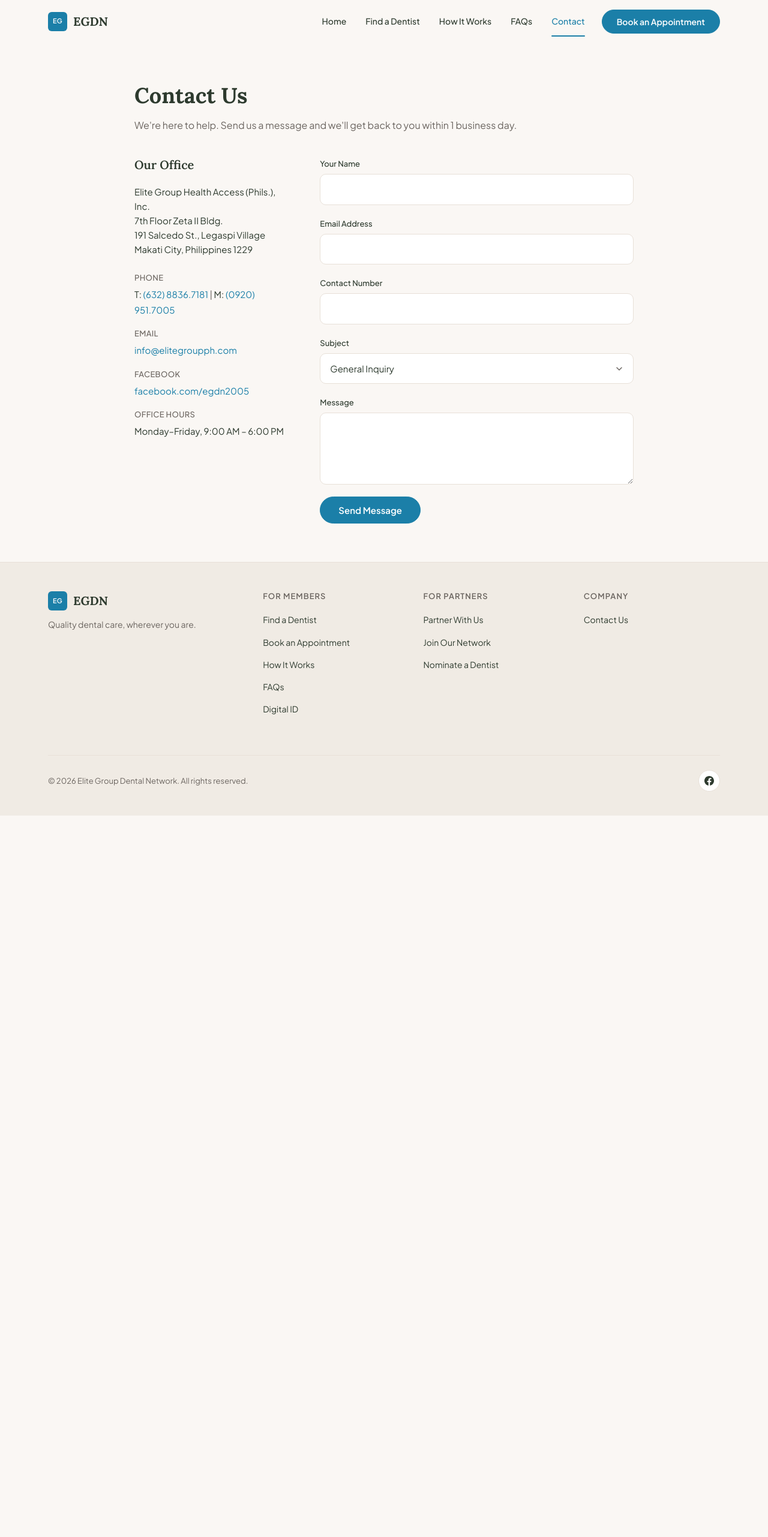
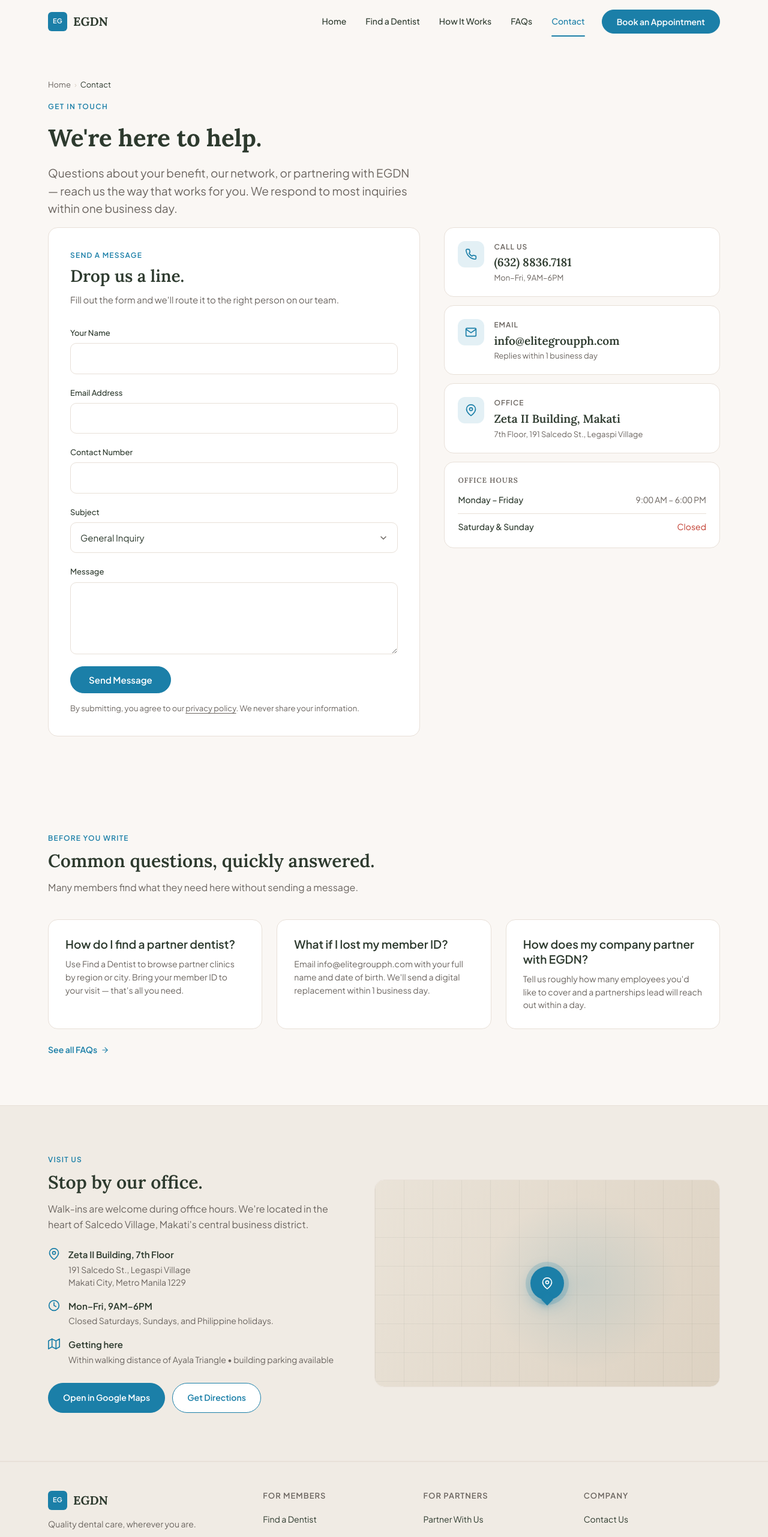
Before and after one commit to airemcs/egdn-redesign, a Next.js app: page /contact in a window 1280 px wide. Shown: the top 2563 px of the page at 60% size. Before the commit the page ends 1360 px from the top, so only its background shows below. Built offline with nearby package versions, Linux system fonts and the light colour scheme.

Commit message:
Fix Contact Page

```diff
--- a/app/contact/page.tsx
+++ b/app/contact/page.tsx
@@ -1,4 +1,5 @@
 import type { Metadata } from 'next';
+import Link from 'next/link';
 import ContactForm from '@/components/forms/ContactForm';
 
 export const metadata: Metadata = {
@@ -6,125 +7,350 @@ export const metadata: Metadata = {
   description: 'Send EGDN a message. We respond within 1 business day.',
 };
 
+const OFFICE_ADDRESS_LINES = [
+  'Elite Group Health Access (Phils.), Inc.',
+  '7th Floor Zeta II Bldg.',
+  '191 Salcedo St., Legaspi Village',
+  'Makati City, Philippines 1229',
+];
+const MAPS_QUERY =
+  'Zeta+II+Building+191+Salcedo+Street+Legaspi+Village+Makati+City';
+const MAPS_URL = `https://www.google.com/maps/search/?api=1&query=${MAPS_QUERY}`;
+
+const faqs = [
+  {
+    q: 'How do I find a partner dentist?',
+    a: 'Use Find a Dentist to browse partner clinics by region or city. Bring your member ID to your visit — that\'s all you need.',
+  },
+  {
+    q: 'What if I lost my member ID?',
+    a: 'Email info@elitegroupph.com with your full name and date of birth. We\'ll send a digital replacement within 1 business day.',
+  },
+  {
+    q: 'How does my company partner with EGDN?',
+    a: 'Tell us roughly how many employees you\'d like to cover and a partnerships lead will reach out within a day.',
+  },
+];
+
+const PhoneIcon = () => (
+  <svg width="20" height="20" viewBox="0 0 24 24" fill="none" stroke="currentColor" strokeWidth="2" strokeLinecap="round" strokeLinejoin="round" aria-hidden>
+    <path d="M22 16.92v3a2 2 0 0 1-2.18 2 19.79 19.79 0 0 1-8.63-3.07 19.5 19.5 0 0 1-6-6 19.79 19.79 0 0 1-3.07-8.67A2 2 0 0 1 4.11 2h3a2 2 0 0 1 2 1.72 12.84 12.84 0 0 0 .7 2.81 2 2 0 0 1-.45 2.11L8.09 9.91a16 16 0 0 0 6 6l1.27-1.27a2 2 0 0 1 2.11-.45 12.84 12.84 0 0 0 2.81.7A2 2 0 0 1 22 16.92z" />
+  </svg>
+);
+
+const MailIcon = () => (
+  <svg width="20" height="20" viewBox="0 0 24 24" fill="none" stroke="currentColor" strokeWidth="2" strokeLinecap="round" strokeLinejoin="round" aria-hidden>
+    <path d="M4 4h16c1.1 0 2 .9 2 2v12c0 1.1-.9 2-2 2H4c-1.1 0-2-.9-2-2V6c0-1.1.9-2 2-2z" />
+    <polyline points="22,6 12,13 2,6" />
+  </svg>
+);
+
+const PinIcon = () => (
+  <svg width="20" height="20" viewBox="0 0 24 24" fill="none" stroke="currentColor" strokeWidth="2" strokeLinecap="round" strokeLinejoin="round" aria-hidden>
+    <path d="M21 10c0 7-9 13-9 13s-9-6-9-13a9 9 0 0 1 18 0z" />
+    <circle cx="12" cy="10" r="3" />
+  </svg>
+);
+
+const ClockIcon = () => (
+  <svg width="20" height="20" viewBox="0 0 24 24" fill="none" stroke="currentColor" strokeWidth="2" strokeLinecap="round" strokeLinejoin="round" aria-hidden>
+    <circle cx="12" cy="12" r="10" />
+    <polyline points="12 6 12 12 16 14" />
+  </svg>
+);
+
+const MapMiniIcon = () => (
+  <svg width="20" height="20" viewBox="0 0 24 24" fill="none" stroke="currentColor" strokeWidth="2" strokeLinecap="round" strokeLinejoin="round" aria-hidden>
+    <polygon points="1 6 1 22 8 18 16 22 23 18 23 2 16 6 8 2 1 6" />
+    <line x1="8" y1="2" x2="8" y2="18" />
+    <line x1="16" y1="6" x2="16" y2="22" />
+  </svg>
+);
+
 export default function ContactPage() {
   return (
-    <div className="mx-auto max-w-4xl px-4 py-12 sm:px-6 lg:px-8 lg:py-16">
-      <h1 className="font-display text-3xl font-bold text-text lg:text-4xl">Contact Us</h1>
-      <p className="mt-3 text-[16px] text-text-muted">
-        We're here to help. Send us a message and we'll get back to you within 1 business day.
-      </p>
+    <>
+      {/* ── Page header ────────────────────────────────────────────────────── */}
+      {/* Whole header block (breadcrumb + title) is pushed down so "Get in touch"
+          aligns with the home hero's "Quality dental care" eyebrow. Breadcrumb stays
+          tight against the eyebrow with a small mb. */}
+      <section className="mx-auto max-w-300 px-5 pt-12 pb-4 sm:px-6 sm:pt-16 lg:px-10 lg:pt-[58px]">
+        <nav aria-label="Breadcrumb" className="mb-4 flex flex-wrap items-center gap-1.5 text-[13px] text-text-muted">
+          <Link href="/" className="hover:text-brand">Home</Link>
+          <span className="text-border-strong">›</span>
+          <span className="text-text">Contact</span>
+        </nav>
+        <span className="mb-2 block text-[11px] font-semibold uppercase tracking-[0.12em] text-brand sm:mb-3 sm:text-[12px]">
+          Get in touch
+        </span>
+        <h1 className="mt-3 mb-[14px] font-display text-[28px] font-bold leading-[1.2] text-text sm:mt-4 sm:mb-[18px] sm:text-[34px] lg:text-[40px]">
+          We're here to help.
+        </h1>
+        <p
+          className="max-w-[620px] text-[16px] leading-[1.55] text-text-muted lg:text-[19px]"
+          style={{ textWrap: 'pretty' } as React.CSSProperties}
+        >
+          Questions about your benefit, our network, or partnering with EGDN — reach us the
+          way that works for you. We respond to most inquiries within one business day.
+        </p>
+      </section>
 
-      {/* Mobile-only quick-contact cards — one tap per channel */}
-      <div className="mt-6 flex flex-col gap-3 lg:hidden">
-        <a
-          href="tel:+63288367181"
-          className="flex items-center gap-4 rounded-card border border-border bg-surface px-4 py-3.5 transition-colors hover:border-brand"
-        >
-          <span className="grid h-11 w-11 shrink-0 place-items-center rounded-full bg-brand-light text-brand">
-            <svg width="20" height="20" viewBox="0 0 24 24" fill="none" stroke="currentColor" strokeWidth="2" strokeLinecap="round" strokeLinejoin="round" aria-hidden>
-              <path d="M22 16.92v3a2 2 0 0 1-2.18 2 19.79 19.79 0 0 1-8.63-3.07 19.5 19.5 0 0 1-6-6 19.79 19.79 0 0 1-3.07-8.67A2 2 0 0 1 4.11 2h3a2 2 0 0 1 2 1.72 12.84 12.84 0 0 0 .7 2.81 2 2 0 0 1-.45 2.11L8.09 9.91a16 16 0 0 0 6 6l1.27-1.27a2 2 0 0 1 2.11-.45 12.84 12.84 0 0 0 2.81.7A2 2 0 0 1 22 16.92z"/>
+      {/* ── Form + Sidebar ─────────────────────────────────────────────────── */}
+      <section className="mx-auto max-w-300 px-5 pb-10 sm:px-6 sm:pb-14 lg:px-10 lg:pb-20">
+        <div className="grid gap-6 lg:grid-cols-[1.35fr_1fr] lg:items-start lg:gap-10">
+          {/* Form — order 2 on mobile (after tiles), 1 on desktop (left) */}
+          <div className="order-2 rounded-card border border-border bg-surface p-6 sm:p-8 lg:order-1 lg:p-9">
+            <span className="block text-[11px] font-semibold uppercase tracking-widest text-brand sm:text-[12px]">
+              Send a message
+            </span>
+            <h2 className="mt-1.5 font-display text-[24px] font-semibold text-text sm:text-[28px]">
+              Drop us a line.
+            </h2>
+            <p className="mt-2 mb-6 text-[15px] text-text-muted sm:mb-8">
+              Fill out the form and we'll route it to the right person on our team.
+            </p>
+            <ContactForm />
+            <p className="mt-4 text-[13px] leading-[1.5] text-text-muted">
+              By submitting, you agree to our <Link href="/privacy" className="underline underline-offset-[3px] hover:text-text">privacy policy</Link>. We never share your information.
+            </p>
+          </div>
+
+          {/* Sidebar — order 1 on mobile (above form), 2 on desktop (right) */}
+          <aside className="order-1 flex flex-col gap-3.5 lg:order-2">
+            <ContactTile
+              href="tel:+63288367181"
+              label="Call us"
+              value="(632) 8836.7181"
+              sub="Mon–Fri, 9AM–6PM"
+              icon={<PhoneIcon />}
+            />
+            <ContactTile
+              href="mailto:info@elitegroupph.com"
+              label="Email"
+              value="info@elitegroupph.com"
+              sub="Replies within 1 business day"
+              icon={<MailIcon />}
+              valueClassName="break-all"
+            />
+            <ContactTile
+              label="Office"
+              value="Zeta II Building, Makati"
+              sub="7th Floor, 191 Salcedo St., Legaspi Village"
+              icon={<PinIcon />}
+            />
+
+            {/* Hours card */}
+            <div className="rounded-card border border-border bg-surface p-5 sm:p-[22px]">
+              <h4 className="mb-3.5 text-[12px] font-semibold uppercase tracking-[0.08em] text-text-muted">
+                Office hours
+              </h4>
+              <dl className="flex flex-col gap-2.5 text-[14px]">
+                <div className="flex items-center justify-between border-b border-border pb-2.5">
+                  <dt className="font-medium text-text">Monday – Friday</dt>
+                  <dd className="text-text-muted tabular-nums">9:00 AM – 6:00 PM</dd>
+                </div>
+                <div className="flex items-center justify-between">
+                  <dt className="font-medium text-text">Saturday &amp; Sunday</dt>
+                  <dd className="text-error">Closed</dd>
+                </div>
+              </dl>
+            </div>
+          </aside>
+        </div>
+      </section>
+
+      {/* ── FAQ strip ──────────────────────────────────────────────────────── */}
+      <section className="mx-auto max-w-300 px-5 py-10 sm:px-6 sm:py-14 lg:px-10 lg:py-20">
+        <div className="mb-6 max-w-[640px] sm:mb-10">
+          <span className="block text-[11px] font-semibold uppercase tracking-widest text-brand sm:text-[12px]">
+            Before you write
+          </span>
+          <h2 className="mt-2 font-display text-[22px] font-semibold text-text sm:text-[26px] lg:text-[30px]">
+            Common questions, quickly answered.
+          </h2>
+          <p className="mt-2 text-[15px] leading-relaxed text-text-muted sm:mt-3 sm:text-[16px]">
+            Many members find what they need here without sending a message.
+          </p>
+        </div>
+        <div className="grid gap-3 sm:grid-cols-3 sm:gap-6">
+          {faqs.map((f) => (
+            <div
+              key={f.q}
+              className="rounded-card border border-border bg-surface p-5 sm:p-7"
+            >
+              <h3 className="font-display text-[17px] font-semibold leading-[1.25] text-text sm:text-[19px]">
+                {f.q}
+              </h3>
+              <p className="mt-2.5 text-[14px] leading-[1.55] text-text-muted">{f.a}</p>
+            </div>
+          ))}
+        </div>
+        <div className="mt-5">
+          <Link
+            href="/faqs"
+            className="inline-flex items-center gap-1.5 text-[14px] font-semibold text-brand hover:gap-2 transition-[gap]"
+          >
+            See all FAQs
+            <svg width="14" height="14" viewBox="0 0 24 24" fill="none" stroke="currentColor" strokeWidth="2" strokeLinecap="round" strokeLinejoin="round" aria-hidden>
+              <line x1="5" y1="12" x2="19" y2="12" />
+              <polyline points="12 5 19 12 12 19" />
             </svg>
-          </span>
-          <span className="flex flex-col">
-            <span className="text-[11px] font-semibold uppercase tracking-widest text-text-muted">Call us</span>
-            <span className="text-[16px] font-bold leading-tight text-brand">(632) 8836.7181</span>
-            <span className="mt-0.5 text-[12px] text-text-muted">Mon–Fri, 9AM–6PM</span>
-          </span>
-        </a>
+          </Link>
+        </div>
+      </section>
 
-        <a
-          href="mailto:info@elitegroupph.com"
-          className="flex items-center gap-4 rounded-card border border-border bg-surface px-4 py-3.5 transition-colors hover:border-brand"
-        >
-          <span className="grid h-11 w-11 shrink-0 place-items-center rounded-full bg-brand-light text-brand">
-            <svg width="20" height="20" viewBox="0 0 24 24" fill="none" stroke="currentColor" strokeWidth="2" strokeLinecap="round" strokeLinejoin="round" aria-hidden>
-              <rect x="2" y="4" width="20" height="16" rx="2" />
-              <polyline points="22 6 12 13 2 6" />
-            </svg>
-          </span>
-          <span className="flex flex-col">
-            <span className="text-[11px] font-semibold uppercase tracking-widest text-text-muted">Email</span>
-            <span className="text-[16px] font-bold leading-tight text-brand break-all">info@elitegroupph.com</span>
-            <span className="mt-0.5 text-[12px] text-text-muted">Replies within 1 business day</span>
-          </span>
-        </a>
+      {/* ── Office / Map ───────────────────────────────────────────────────── */}
+      <section className="border-y border-border bg-bg-deep">
+        <div className="mx-auto max-w-300 px-5 py-10 sm:px-6 sm:py-14 lg:px-10 lg:py-20">
+          <div className="grid gap-8 lg:grid-cols-[1fr_1.2fr] lg:items-center lg:gap-16">
+            <div>
+              <span className="block text-[11px] font-semibold uppercase tracking-widest text-brand sm:text-[12px]">
+                Visit us
+              </span>
+              <h2 className="mt-2 font-display text-[22px] font-semibold text-text sm:text-[26px] lg:text-[30px]">
+                Stop by our office.
+              </h2>
+              <p className="mt-3 text-[15px] leading-relaxed text-text-muted sm:text-[16px]">
+                Walk-ins are welcome during office hours. We're located in the heart of
+                Salcedo Village, Makati's central business district.
+              </p>
 
-        <div className="flex items-center gap-4 rounded-card border border-border bg-surface px-4 py-3.5">
-          <span className="grid h-11 w-11 shrink-0 place-items-center rounded-full bg-brand-light text-brand">
-            <svg width="20" height="20" viewBox="0 0 24 24" fill="none" stroke="currentColor" strokeWidth="2" strokeLinecap="round" strokeLinejoin="round" aria-hidden>
-              <path d="M21 10c0 7-9 13-9 13s-9-6-9-13a9 9 0 0 1 18 0z" />
-              <circle cx="12" cy="10" r="3" />
-            </svg>
-          </span>
-          <span className="flex flex-col">
-            <span className="text-[11px] font-semibold uppercase tracking-widest text-text-muted">Office</span>
-            <span className="text-[16px] font-bold leading-tight text-text">Makati City</span>
-            <span className="mt-0.5 text-[12px] text-text-muted">7th Floor Zeta II Bldg., Salcedo St.</span>
-          </span>
-        </div>
-      </div>
+              <dl className="mt-6 flex flex-col gap-4">
+                <div className="flex gap-3.5">
+                  <span className="mt-0.5 shrink-0 text-brand"><PinIcon /></span>
+                  <div>
+                    <dt className="font-semibold text-[15px] text-text">Zeta II Building, 7th Floor</dt>
+                    <dd className="mt-0.5 text-[14px] leading-[1.5] text-text-muted">
+                      191 Salcedo St., Legaspi Village
+                      <br />
+                      Makati City, Metro Manila 1229
+                    </dd>
+                  </div>
+                </div>
+                <div className="flex gap-3.5">
+                  <span className="mt-0.5 shrink-0 text-brand"><ClockIcon /></span>
+                  <div>
+                    <dt className="font-semibold text-[15px] text-text">Mon–Fri, 9AM–6PM</dt>
+                    <dd className="mt-0.5 text-[14px] leading-[1.5] text-text-muted">
+                      Closed Saturdays, Sundays, and Philippine holidays.
+                    </dd>
+                  </div>
+                </div>
+                <div className="flex gap-3.5">
+                  <span className="mt-0.5 shrink-0 text-brand"><MapMiniIcon /></span>
+                  <div>
+                    <dt className="font-semibold text-[15px] text-text">Getting here</dt>
+                    <dd className="mt-0.5 text-[14px] leading-[1.5] text-text-muted">
+                      Within walking distance of Ayala Triangle • building parking available
+                    </dd>
+                  </div>
+                </div>
+              </dl>
 
-      <div className="mt-6 grid gap-12 lg:mt-10 lg:grid-cols-[1fr_2fr]">
-        {/* Form — first on mobile (order-1), right column on desktop (order-2) */}
-        <div className="order-1 lg:order-2">
-          <ContactForm />
-        </div>
-
-        {/* Full office details — below form on mobile, left column on desktop */}
-        <div className="order-2 lg:order-1">
-          <h2 className="font-display text-xl font-semibold text-text mb-5">Our Office</h2>
-          <address className="not-italic text-[15px] leading-[1.6] text-text">
-            Elite Group Health Access (Phils.), Inc.
-            <br />
-            7th Floor Zeta II Bldg.
-            <br />
-            191 Salcedo St., Legaspi Village
-            <br />
-            Makati City, Philippines 1229
-          </address>
-
-          <dl className="mt-6 space-y-4 text-[15px]">
-            <div>
-              <dt className="text-[13px] font-medium uppercase tracking-wide text-text-muted">Phone</dt>
-              <dd className="mt-1 text-text">
-                T:{' '}
-                <a href="tel:+63288367181" className="text-brand hover:underline">
-                  (632) 8836.7181
-                </a>{' '}
-                <span className="text-text-muted">|</span> M:{' '}
-                <a href="tel:+639209517005" className="text-brand hover:underline">
-                  (0920) 951.7005
-                </a>
-              </dd>
-            </div>
-            <div>
-              <dt className="text-[13px] font-medium uppercase tracking-wide text-text-muted">Email</dt>
-              <dd className="mt-1">
-                <a href="mailto:info@elitegroupph.com" className="text-brand hover:underline">
-                  info@elitegroupph.com
-                </a>
-              </dd>
-            </div>
-            <div>
-              <dt className="text-[13px] font-medium uppercase tracking-wide text-text-muted">Facebook</dt>
-              <dd className="mt-1">
+              <div className="mt-7 flex flex-wrap gap-3">
                 <a
-                  href="https://www.facebook.com/egdn2005/"
+                  href={MAPS_URL}
                   target="_blank"
                   rel="noopener noreferrer"
-                  className="text-brand hover:underline"
+                  className="inline-flex items-center justify-center gap-2 rounded-pill border border-brand bg-brand px-6 py-3 text-[14px] font-semibold text-white transition-colors hover:bg-[#166889] hover:border-[#166889]"
                 >
-                  facebook.com/egdn2005
+                  Open in Google Maps
                 </a>
-              </dd>
+                <a
+                  href={`https://www.google.com/maps/dir/?api=1&destination=${MAPS_QUERY}`}
+                  target="_blank"
+                  rel="noopener noreferrer"
+                  className="inline-flex items-center justify-center gap-2 rounded-pill border-[1.5px] border-brand bg-surface px-6 py-3 text-[14px] font-semibold text-brand transition-colors hover:bg-brand-light"
+                >
+                  Get Directions
+                </a>
+              </div>
             </div>
-            <div>
-              <dt className="text-[13px] font-medium uppercase tracking-wide text-text-muted">Office Hours</dt>
-              <dd className="mt-1 text-text">Monday–Friday, 9:00 AM – 6:00 PM</dd>
+
+            {/* Map illustration — stylized placeholder, not a real map */}
+            <div className="relative aspect-5/3 overflow-hidden rounded-card border border-border bg-surface">
+              <div
+                className="absolute inset-0"
+                style={{
+                  background:
+                    'radial-gradient(ellipse 40% 60% at 60% 50%, rgba(27,127,168,0.12), transparent 70%), linear-gradient(120deg, #EAE3D8 0%, #DDD2C2 100%)',
+                }}
+              />
+              {/* grid overlay */}
+              <div
+                className="absolute inset-0"
+                style={{
+                  backgroundImage:
+                    'linear-gradient(0deg, rgba(45,58,46,0.06) 1px, transparent 1px), linear-gradient(90deg, rgba(45,58,46,0.06) 1px, transparent 1px)',
+                  backgroundSize: '48px 48px',
+                }}
+              />
+              {/* center pin */}
+              <div className="absolute inset-0 grid place-items-center">
+                <div
+                  className="relative grid h-14 w-14 place-items-center rounded-full bg-brand text-white"
+                  style={{
+                    boxShadow:
+                      '0 8px 24px rgba(27,127,168,0.35), 0 0 0 8px rgba(27,127,168,0.18)',
+                  }}
+                >
+                  <PinIcon />
+                  <span
+                    aria-hidden
+                    className="absolute left-1/2 -bottom-1.5 h-3.5 w-3.5 -translate-x-1/2 rotate-45 bg-brand"
+                    style={{ boxShadow: '0 4px 8px rgba(27,127,168,0.3)' }}
+                  />
+                </div>
+              </div>
             </div>
-          </dl>
+          </div>
         </div>
-      </div>
-    </div>
+      </section>
+    </>
   );
 }
+
+function ContactTile({
+  href,
+  label,
+  value,
+  sub,
+  icon,
+  valueClassName = '',
+}: {
+  href?: string;
+  label: string;
+  value: string;
+  sub: string;
+  icon: React.ReactNode;
+  valueClassName?: string;
+}) {
+  const inner = (
+    <>
+      <span className="grid h-11 w-11 shrink-0 place-items-center rounded-xl bg-brand-light text-brand">
+        {icon}
+      </span>
+      <div>
+        <div className="text-[12px] font-semibold uppercase tracking-[0.08em] text-text-muted">
+          {label}
+        </div>
+        <div className={`mt-1 font-display text-[19px] font-semibold leading-[1.25] text-text ${valueClassName}`}>
+          {value}
+        </div>
+        <div className="mt-1 text-[13px] leading-[1.4] text-text-muted">{sub}</div>
+      </div>
+    </>
+  );
+
+  const cls =
+    'flex items-start gap-4 rounded-card border border-border bg-surface p-5 sm:p-[22px] transition-colors';
+
+  if (href) {
+    return (
+      <a href={href} className={`${cls} hover:border-brand`}>
+        {inner}
+      </a>
+    );
+  }
+  return <div className={cls}>{inner}</div>;
+}
```
Also changed, not shown: .claude/settings.json.
